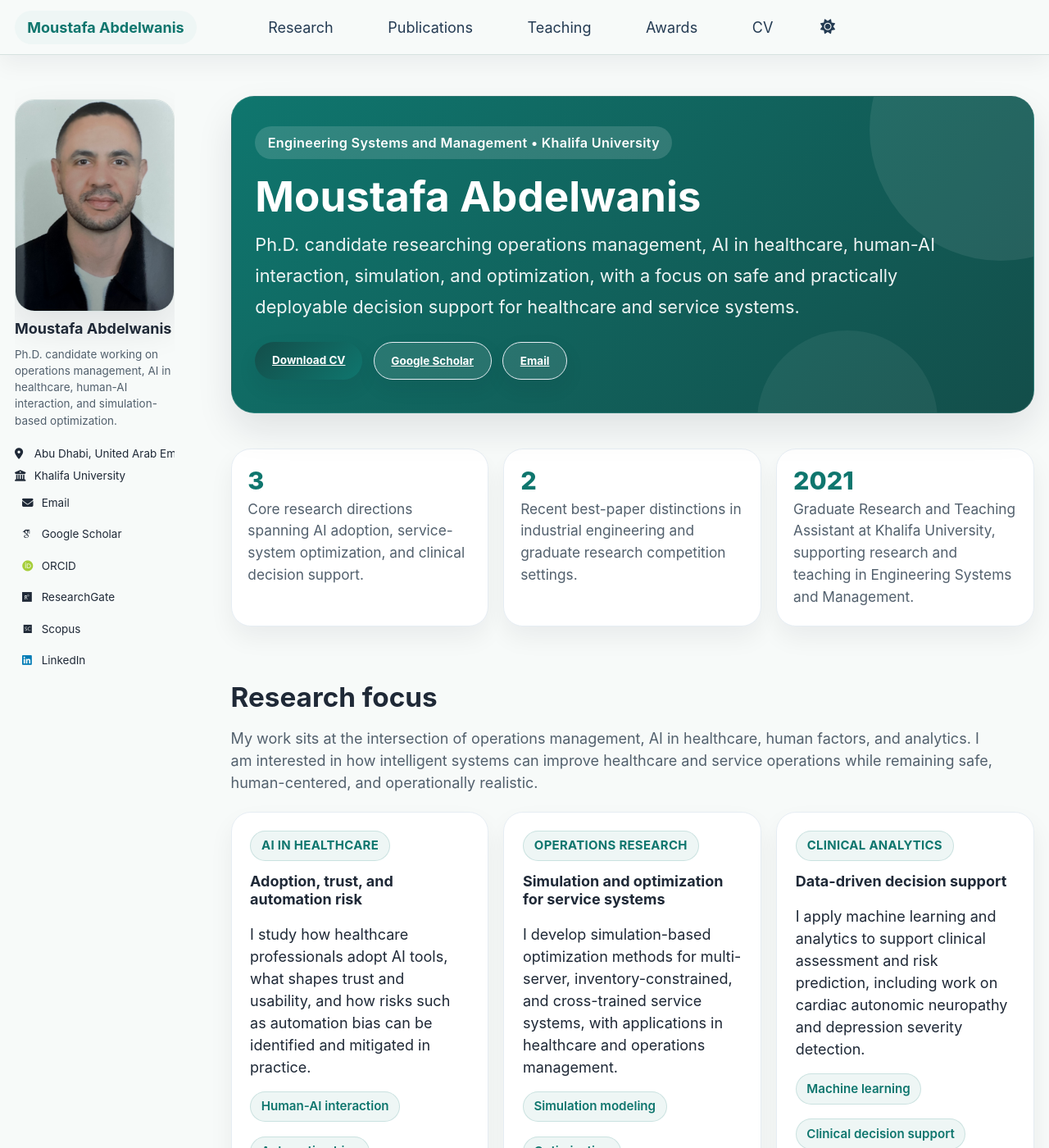
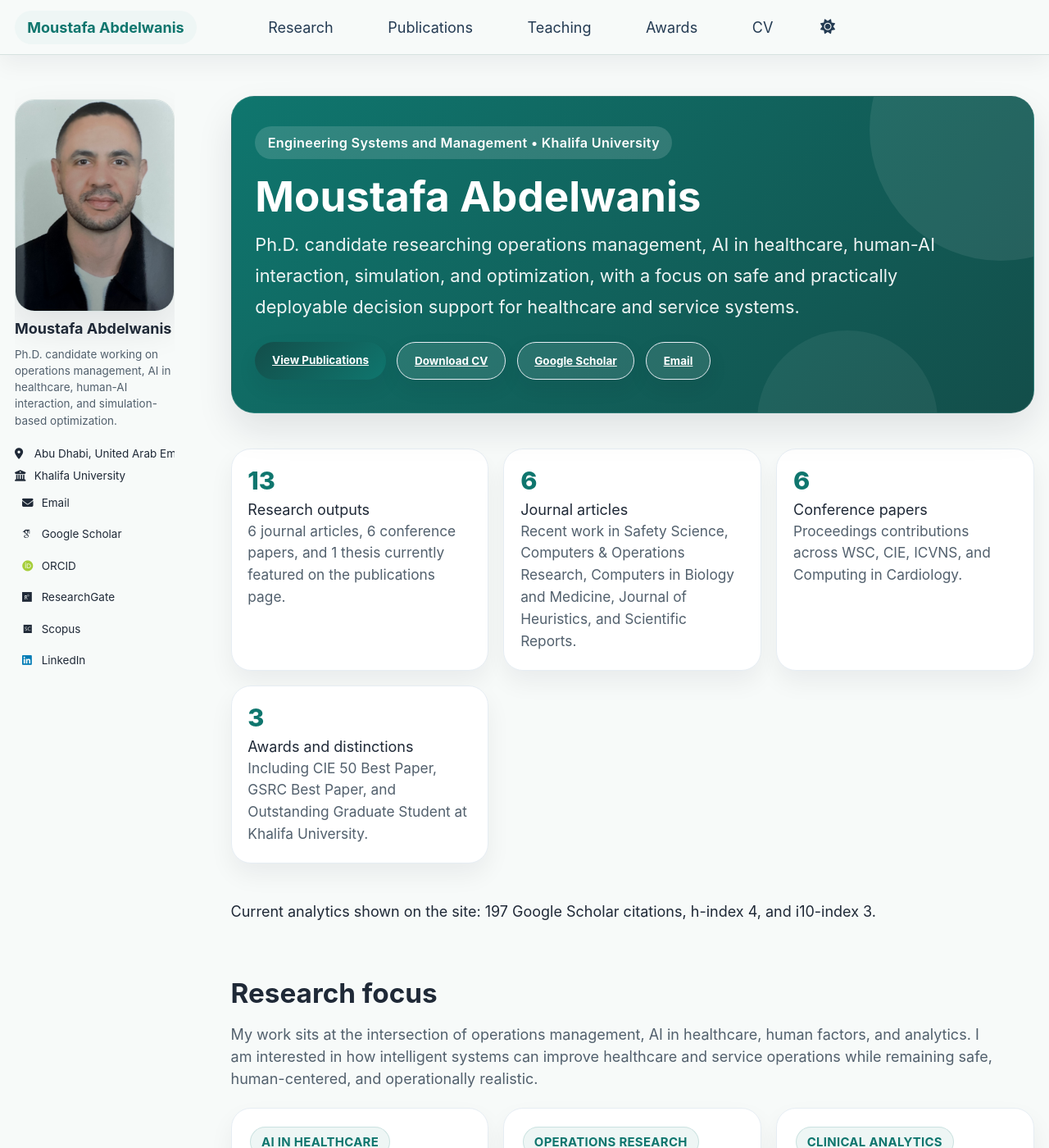
Before and after one commit to abdelwanismoustafa/abdelwanismoustafa.github.io, a Jekyll site: the page built from _pages/about.md, in a window 1280 px wide and 1400 px high. Shown: the whole window at 82% size. Built offline with Jekyll 4.4.1, drawn with Linux system fonts in a browser that asks for light colours; some web fonts are replaced; a script bundle is joined from its source files by our own code; library files that are not in the unit come from our copies; some of the changed text lies outside the part shown.

Commit message:
Update about.md

```diff
--- a/_pages/about.md
+++ b/_pages/about.md
@@ -12,7 +12,8 @@ redirect_from:
   <h1 class="hero-title">Moustafa Abdelwanis</h1>
   <p class="hero-subtitle">Ph.D. candidate researching operations management, AI in healthcare, human-AI interaction, simulation, and optimization, with a focus on safe and practically deployable decision support for healthcare and service systems.</p>
   <div class="hero-actions">
-    <a class="btn btn--primary" href="/files/Moustafa_Abdelwanis_CV.pdf">Download CV</a>
+    <a class="btn btn--primary" href="/publications/">View Publications</a>
+    <a class="btn btn--inverse" href="/files/Moustafa_Abdelwanis_CV.pdf">Download CV</a>
     <a class="btn btn--inverse" href="https://scholar.google.com/citations?hl=en&user=VwCuh7MAAAAJ&view_op=list_works">Google Scholar</a>
     <a class="btn btn--inverse" href="mailto:moustafa.abdelwanis@ku.ac.ae">Email</a>
   </div>
@@ -20,18 +21,28 @@ redirect_from:
 
 <section class="quick-stats">
   <div class="stat-card">
-    <span class="stat-number">3</span>
-    <div class="stat-label">Core research directions spanning AI adoption, service-system optimization, and clinical decision support.</div>
+    <span class="stat-number">13</span>
+    <div class="stat-title">Research outputs</div>
+    <div class="stat-label">6 journal articles, 6 conference papers, and 1 thesis currently featured on the publications page.</div>
   </div>
   <div class="stat-card">
-    <span class="stat-number">2</span>
-    <div class="stat-label">Recent best-paper distinctions in industrial engineering and graduate research competition settings.</div>
+    <span class="stat-number">6</span>
+    <div class="stat-title">Journal articles</div>
+    <div class="stat-label">Recent work in Safety Science, Computers &amp; Operations Research, Computers in Biology and Medicine, Journal of Heuristics, and Scientific Reports.</div>
   </div>
   <div class="stat-card">
-    <span class="stat-number">2021</span>
-    <div class="stat-label">Graduate Research and Teaching Assistant at Khalifa University, supporting research and teaching in Engineering Systems and Management.</div>
+    <span class="stat-number">6</span>
+    <div class="stat-title">Conference papers</div>
+    <div class="stat-label">Proceedings contributions across WSC, CIE, ICVNS, and Computing in Cardiology.</div>
+  </div>
+  <div class="stat-card">
+    <span class="stat-number">3</span>
+    <div class="stat-title">Awards and distinctions</div>
+    <div class="stat-label">Including CIE 50 Best Paper, GSRC Best Paper, and Outstanding Graduate Student at Khalifa University.</div>
   </div>
 </section>
+
+<p class="stats-note">Current analytics shown on the site: 197 Google Scholar citations, h-index 4, and i10-index 3.</p>
 
 <section class="section-block">
   <h2 class="section-title">Research focus</h2>
@@ -95,7 +106,7 @@ redirect_from:
       <ul class="point-list">
         <li>Best Paper Award, 50th International Conference on Computers and Industrial Engineering (CIE 50), 2023.</li>
         <li>Best Paper Award, Graduate Student Research Competition (GSRC), American University in Sharjah, 2024.</li>
-        <li>Conference participation at WSC 2024, CIE 50, and ICVNS 2022.</li>
+        <li>Outstanding Graduate Student, Graduate Students Research Awards, Khalifa University, 2024.</li>
       </ul>
     </article>
   </div>
@@ -103,7 +114,7 @@ redirect_from:
 
 <section class="section-block">
   <h2 class="section-title">Selected publications</h2>
-  <p class="section-intro">Representative work across AI adoption in healthcare, service-system optimization, and clinical analytics. The full list can live on your publications page.</p>
+  <p class="section-intro">Recent work appears in Safety Science, Computers &amp; Operations Research, Scientific Reports, the Winter Simulation Conference, CIE, and Computing in Cardiology. Visit the publications page for the full searchable record and publication analytics.</p>
 
   <div class="publication-list">
     <article class="pub-card">
@@ -159,10 +170,11 @@ redirect_from:
 <section class="contact-strip">
   <div>
     <h3>Open to research collaboration and academic exchange</h3>
-    <p>Use the links below to reach out, read publications, or download the current CV.</p>
+    <p>Use the links below to reach out, browse the full publication list, or download the current CV.</p>
   </div>
   <div class="contact-actions">
-    <a class="btn btn--primary" href="mailto:moustafa.abdelwanis@ku.ac.ae">Contact</a>
+    <a class="btn btn--primary" href="/publications/">Publications</a>
+    <a class="btn btn--inverse" href="mailto:moustafa.abdelwanis@ku.ac.ae">Contact</a>
     <a class="btn btn--inverse" href="https://scholar.google.com/citations?hl=en&user=VwCuh7MAAAAJ&view_op=list_works">Scholar profile</a>
   </div>
 </section>
```
